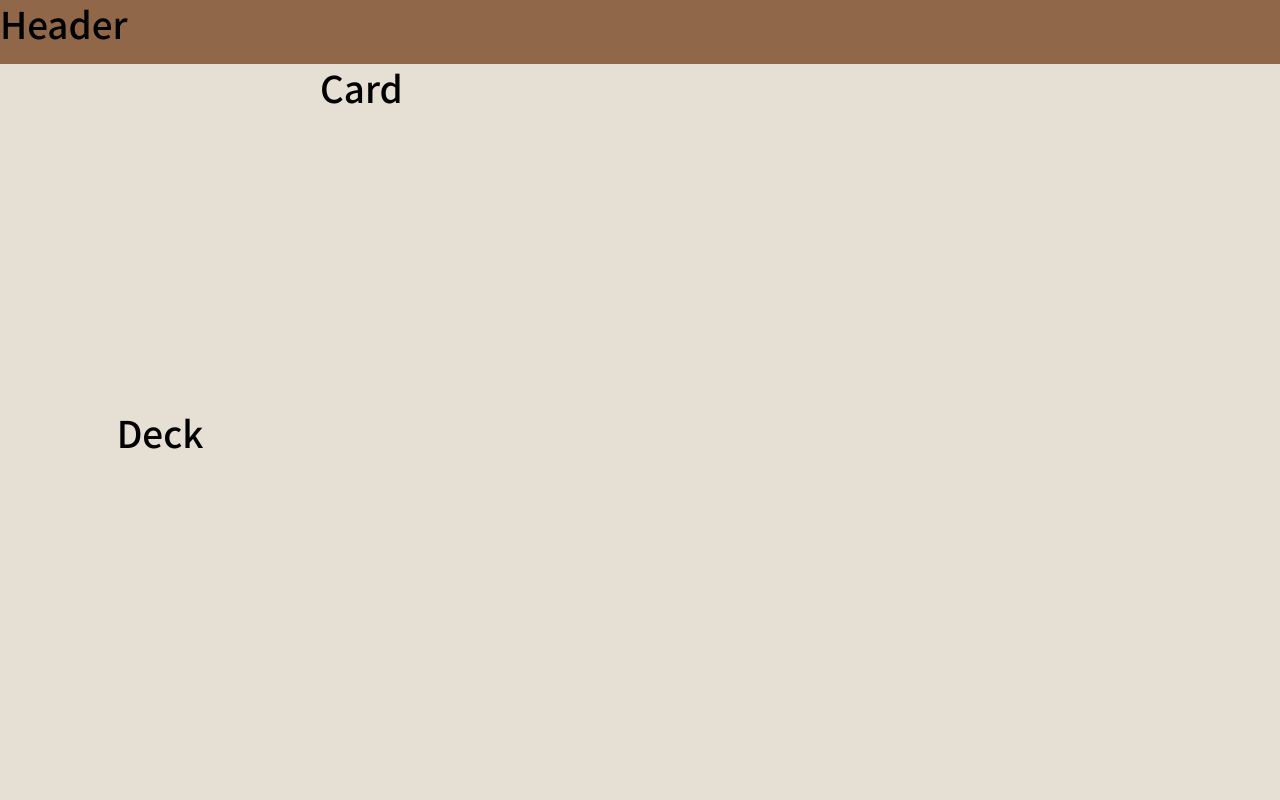
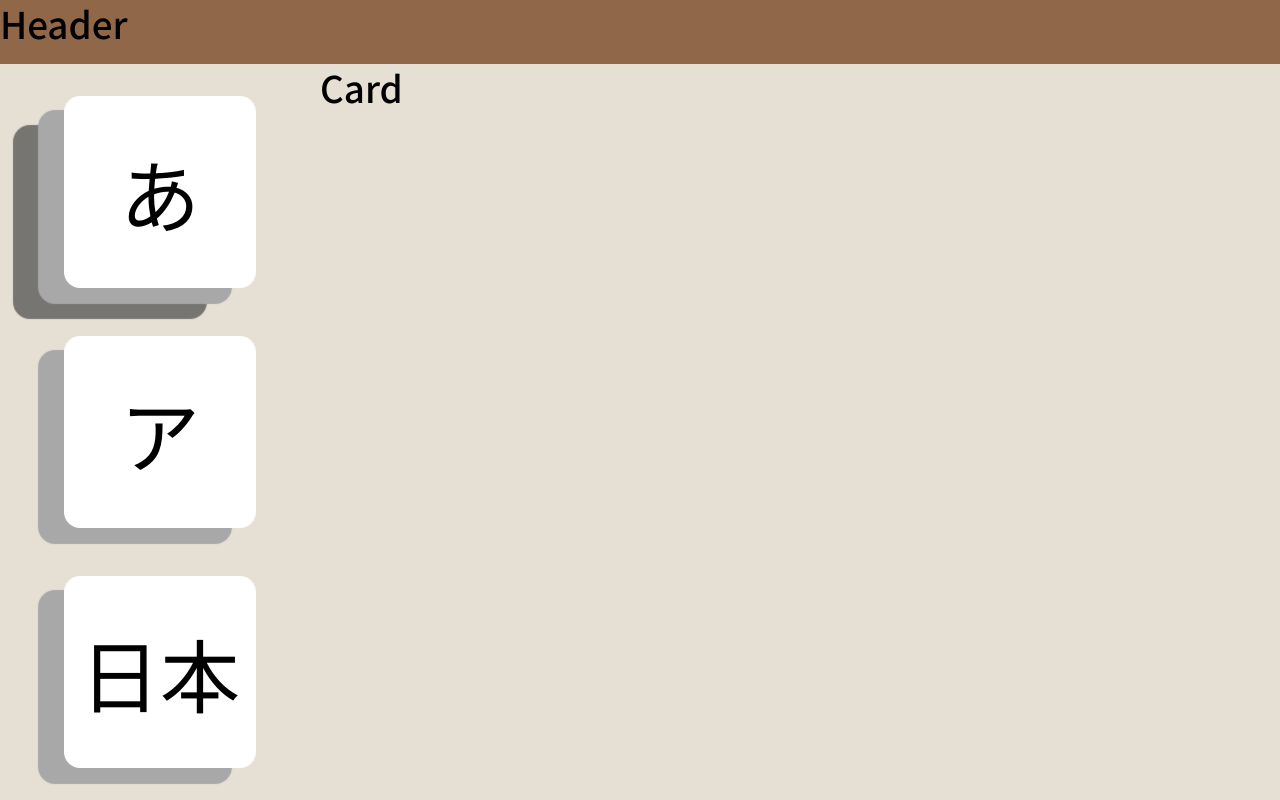
Before and after one commit to lauraschoerken/japan-one-step, a React (Vite) app: page / in a window 1280 px wide. Built offline with nearby package versions, Linux system fonts and the light colour scheme.

Commit message:
feat: add deck list

```diff
--- a/src/components/Decks/components/DecksComponent.tsx
+++ b/src/components/Decks/components/DecksComponent.tsx
@@ -1,16 +1,39 @@
-import { Decks } from 'models/Deck'
+import { Deck, DeckName, Decks } from 'models/Deck'
 import './DecksComponent.scss'
+import { useState } from 'react'
 
 interface Props {
 	decks: Decks
 }
 
 const DecksComponent: React.FC<Props> = (props) => {
+	const [selected, setSelected] = useState<DeckName>('hiragana')
+	const active = 'active'
+	const desactive = 'desactive'
+
 	const { decks } = props
 	console.log('decks =>', decks)
+	const onClickDecks = (deckRecived: DeckName) => {
+		setSelected(deckRecived)
+	}
+
 	return (
-		<div>
-			<h1>Deck</h1>
+		<div className='decks'>
+			<div
+				className={`deck ${selected === 'hiragana' ? 'selected' : ''}`}
+				onClick={() => onClickDecks('hiragana')}>
+				あ
+			</div>
+			<div
+				className={`deck ${selected === 'katakana' ? 'selected' : ''}`}
+				onClick={() => onClickDecks('katakana')}>
+				ア
+			</div>
+			<div
+				className={`deck ${selected === 'kanji' ? 'selected' : ''}`}
+				onClick={() => onClickDecks('kanji')}>
+				日本
+			</div>
 		</div>
 	)
 }
```
